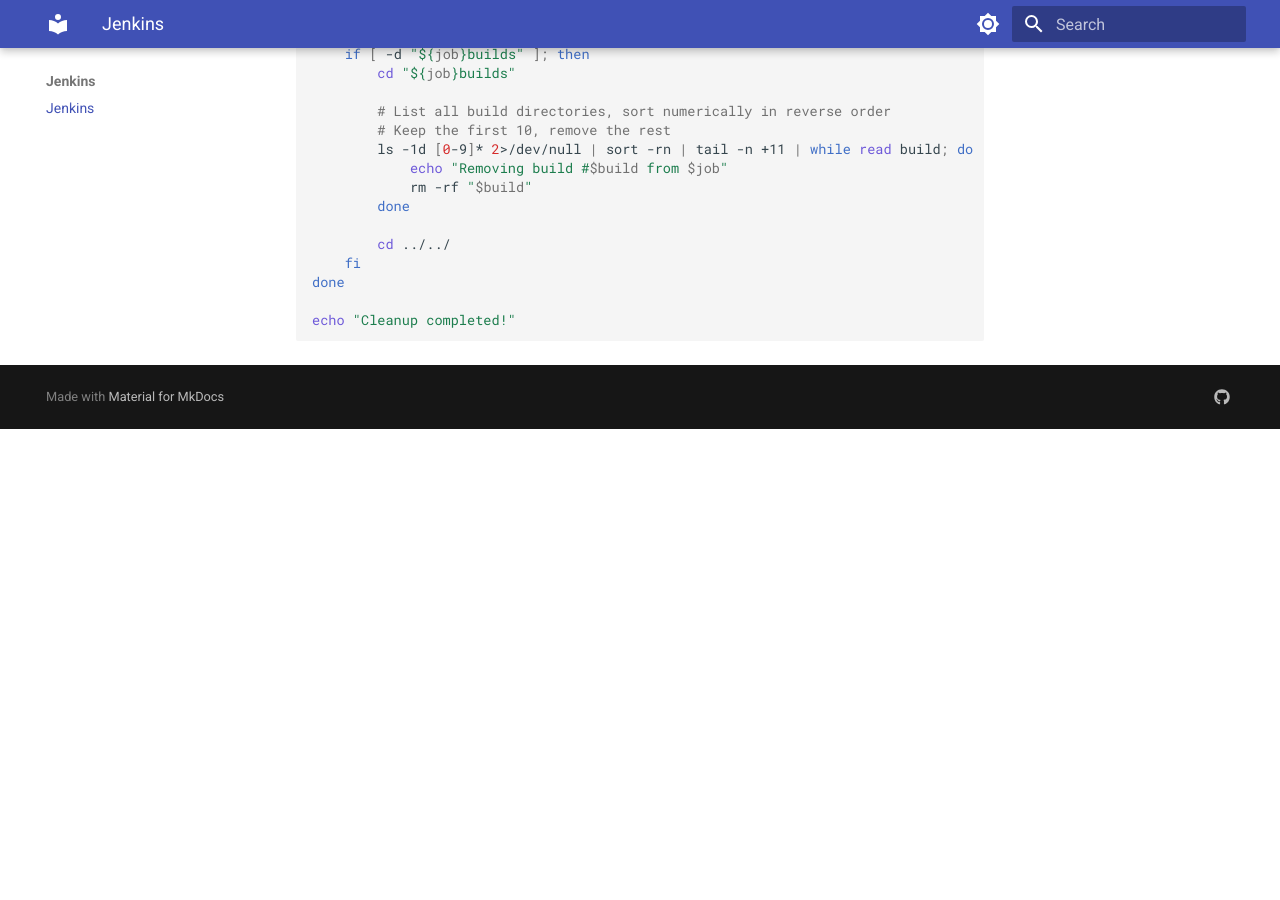
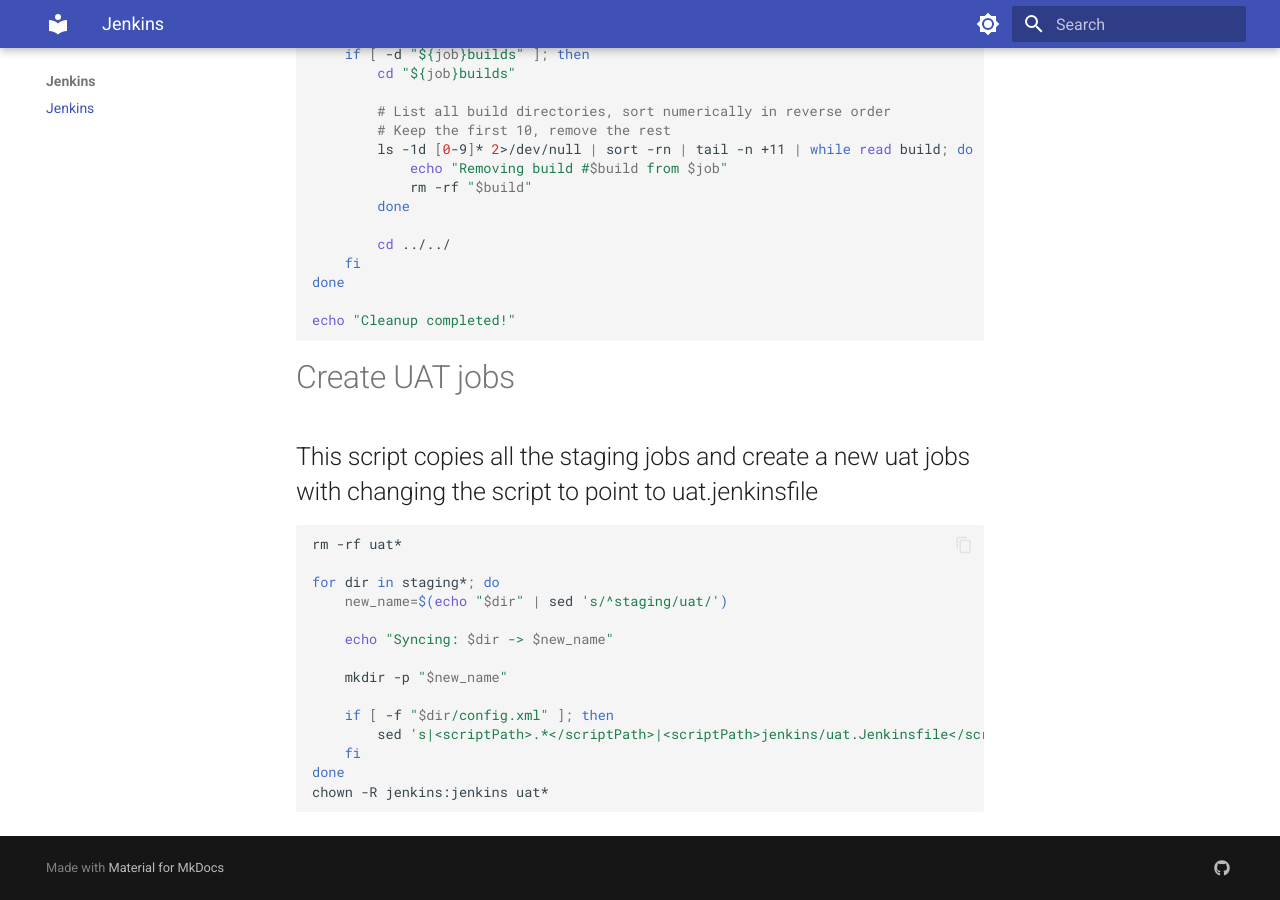
Before and after one commit to Fluder-Paradyne/cmds, an MkDocs documentation site: the page built from docs/jenkins/jenkins.md, in a window 1280 px wide and 900 px high, scrolled down 1392 px. Built offline with MkDocs 1.6.1 and Material for MkDocs 9.7.7, drawn with Linux system fonts in a browser that asks for light colours; before the commit the page ends 1821 px from its top, so only the background shows below that.

Commit message:
Add script to create UAT jobs from staging jobs
This script creates UAT jobs by copying staging jobs and updating the script path to point to uat.jenkinsfile.

````diff
--- a/docs/jenkins/jenkins.md
+++ b/docs/jenkins/jenkins.md
@@ -69,3 +69,22 @@ done
 
 echo "Cleanup completed!"
 ```
+
+# Create UAT jobs
+## This script copies all the staging jobs and create a new uat jobs with changing the script to point to uat.jenkinsfile
+```shell
+rm -rf uat*
+
+for dir in staging*; do
+    new_name=$(echo "$dir" | sed 's/^staging/uat/')
+
+    echo "Syncing: $dir -> $new_name"
+
+    mkdir -p "$new_name"
+
+    if [ -f "$dir/config.xml" ]; then
+        sed 's|<scriptPath>.*</scriptPath>|<scriptPath>jenkins/uat.Jenkinsfile</scriptPath>|' "$dir/config.xml" > "$new_name/config.xml"
+    fi
+done
+chown -R jenkins:jenkins uat*
+```
````
